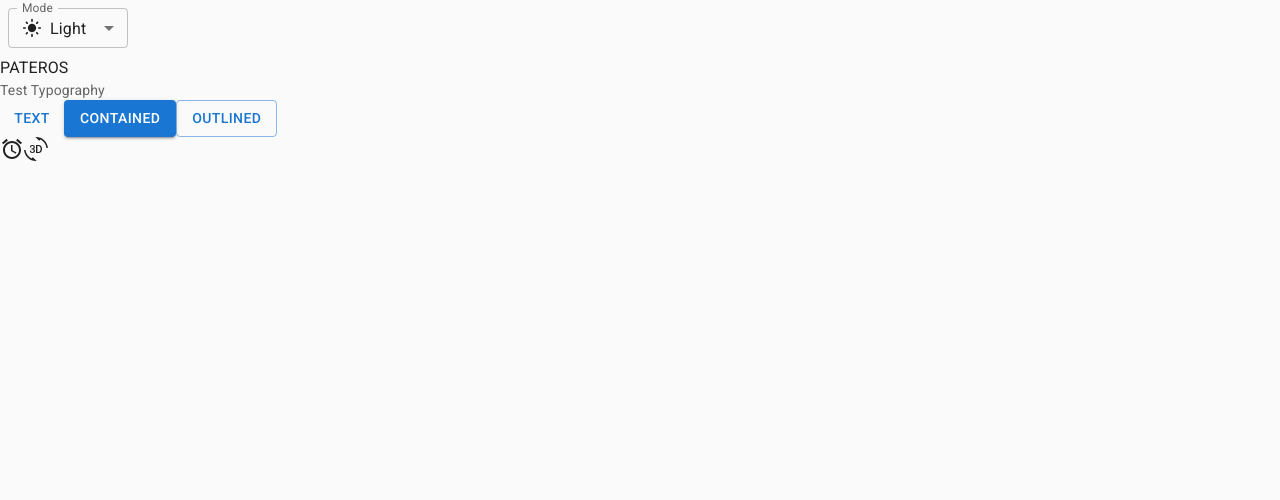
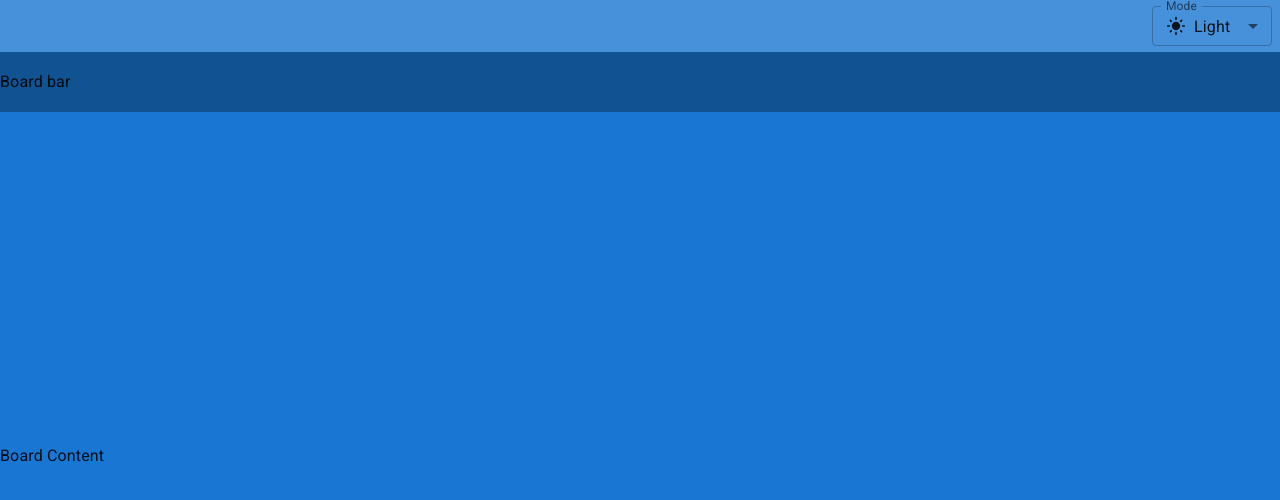
Before and after one commit to TuanPh1608/trello-web, a React (Vite) app: page / in a window 1280 px wide. Shown: the top 500 px of the page. Built offline with nearby package versions, Linux system fonts and the light colour scheme.

Commit message:
Refactor Project Structure

```diff
--- a/src/App.jsx
+++ b/src/App.jsx
@@ -1,78 +1,10 @@
-import { useColorScheme } from '@mui/material/styles'
-
-import Button from '@mui/material/Button'
-import AccessAlarm from '@mui/icons-material/AccessAlarm'
-import ThreeDRotation from '@mui/icons-material/ThreeDRotation'
-import Typography from '@mui/material/Typography'
-import Select from '@mui/material/Select'
-import MenuItem from '@mui/material/MenuItem'
-import Box from '@mui/material/Box'
-import FormControl from '@mui/material/FormControl';
-import InputLabel from '@mui/material/InputLabel';
-
-import LightModeIcon from '@mui/icons-material/LightMode'
-import DarkModeIcon from '@mui/icons-material/DarkMode'
-import SystemModeIcon from '@mui/icons-material/SystemUpdateAlt'
-
-
-function ModeToggle() {
-  const { mode, setMode } = useColorScheme()
-  if (!mode) {
-    return null
-  }
-
-  const handleChange = (event) => {
-
-    setMode(event.target.value)
-  }
-
-  return (
-    <FormControl sx={{ m: 1, minWidth: 120 }} size='small'>
-      <InputLabel id="label-select-mode">Mode</InputLabel>
-      <Select
-        labelId="label-select-mode"
-        id="select-mode"
-        value={mode}
-        label="Mode"
-        onChange={handleChange}
-        displayEmpty
-        inputProps={{ 'aria-label': 'Without label' }}
-      >
-        <MenuItem value="light">
-          <Box sx={{ display: 'flex', alignItems: 'center', gap: 1 }}>
-            <LightModeIcon fontSize='small' /> Light
-          </Box>
-
-        </MenuItem>
-        <MenuItem value="dark">
-          <Box sx={{ display: 'flex', alignItems: 'center', gap: 1 }}>
-            <DarkModeIcon fontSize='small' /> Dark
-          </Box>
-        </MenuItem>
-        <MenuItem value="system">
-          <Box sx={{ display: 'flex', alignItems: 'center', gap: 1 }}>
-            <SystemModeIcon fontSize='small' /> System
-          </Box>
-        </MenuItem>
-      </Select>
-    </FormControl >
-  )
-}
+import Board from './pages/Boards/_id'
 
 function App() {
   return (
     <>
-      <ModeToggle />
-      <div>PATEROS</div>
-      <Typography variant="body2" color="text.secondary">Test Typography</Typography>
-      <Button variant="text">Text</Button>
-      <Button variant="contained">Contained</Button>
-      <Button variant="outlined">Outlined</Button>
-
-      <br />
-      <AccessAlarm />
-      <ThreeDRotation />
-
+      {/* React Router Dom */}
+      <Board />
     </>
   )
 }
--- /dev/null
+++ b/src/components/AppBar/index.jsx
@@ -0,0 +1,19 @@
+import Box from '@mui/material/Box'
+import ModeSelect from '../ModeSelect'
+
+function AppBar() {
+    return (
+        <Box sx={{
+            backgroundColor: "primary.light",
+            width: '100%',
+            height: (theme) => theme.trelloCustom.appBarHeight,
+            display: 'flex',
+            justifyContent: 'end',
+            alignItems: 'center'
+        }}>
+            <ModeSelect />
+        </Box>
+    )
+}
+
+export default AppBar
--- /dev/null
+++ b/src/components/ModeSelect/index.jsx
@@ -0,0 +1,58 @@
+import { useColorScheme } from '@mui/material/styles'
+
+import Select from '@mui/material/Select'
+import MenuItem from '@mui/material/MenuItem'
+import Box from '@mui/material/Box'
+import FormControl from '@mui/material/FormControl';
+import InputLabel from '@mui/material/InputLabel';
+
+import LightModeIcon from '@mui/icons-material/LightMode'
+import DarkModeIcon from '@mui/icons-material/DarkMode'
+import SystemModeIcon from '@mui/icons-material/SystemUpdateAlt'
+
+function ModeSelect() {
+    const { mode, setMode } = useColorScheme()
+    if (!mode) {
+        return null
+    }
+
+    const handleChange = (event) => {
+
+        setMode(event.target.value)
+    }
+
+    return (
+        <FormControl sx={{ m: 1, minWidth: 120 }} size='small'>
+            <InputLabel id="label-select-mode">Mode</InputLabel>
+            <Select
+                labelId="label-select-mode"
+                id="select-mode"
+                value={mode}
+                label="Mode"
+                onChange={handleChange}
+                displayEmpty
+                inputProps={{ 'aria-label': 'Without label' }}
+            >
+                <MenuItem value="light">
+                    <Box sx={{ display: 'flex', alignItems: 'center', gap: 1 }}>
+                        <LightModeIcon fontSize='small' /> Light
+                    </Box>
+
+                </MenuItem>
+                <MenuItem value="dark">
+                    <Box sx={{ display: 'flex', alignItems: 'center', gap: 1 }}>
+                        <DarkModeIcon fontSize='small' /> Dark
+                    </Box>
+                </MenuItem>
+                <MenuItem value="system">
+                    <Box sx={{ display: 'flex', alignItems: 'center', gap: 1 }}>
+                        <SystemModeIcon fontSize='small' /> System
+                    </Box>
+                </MenuItem>
+            </Select>
+        </FormControl >
+    )
+}
+
+
+export default ModeSelect
--- /dev/null
+++ b/src/pages/Boards/BoardBar/index.jsx
@@ -0,0 +1,17 @@
+import Box from '@mui/material/Box'
+
+function BoardBar() {
+    return (
+        <Box sx={{
+            backgroundColor: "primary.dark",
+            width: '100%',
+            height: (theme) => theme.trelloCustom.boardBarHeight,
+            display: 'flex',
+            alignItems: 'center',
+        }}>
+            Board bar
+        </Box>
+    )
+}
+
+export default BoardBar
--- /dev/null
+++ b/src/pages/Boards/BoardContent/index.jsx
@@ -0,0 +1,16 @@
+import Box from '@mui/material/Box'
+function BoardContent() {
+    return (
+        <Box sx={{
+            backgroundColor: "primary.main",
+            width: '100%',
+            height: (theme) => `calc(100vh - ${theme.trelloCustom.appBarHeight} - ${theme.trelloCustom.boardBarHeight})`,
+            display: 'flex',
+            alignItems: 'center',
+        }}>
+            Board Content
+        </Box>
+    )
+}
+
+export default BoardContent
--- /dev/null
+++ b/src/pages/Boards/_id.jsx
@@ -0,0 +1,16 @@
+import Container from '@mui/material/Container';
+import AppBar from '../../components/AppBar';
+import BoardBar from "./BoardBar"
+import BoardContent from "./BoardContent"
+
+function Board() {
+    return (
+        <Container disableGutters maxWidth={false} sx={{ height: '100vh' }}>
+            <AppBar />
+            <BoardBar />
+            <BoardContent />
+        </Container >
+    )
+}
+
+export default Board
--- /dev/null
+++ b/src/pages/Boards/index.jsx
@@ -0,0 +1 @@
+//Board list
--- /dev/null
+++ b/src/redux/store.js
@@ -0,0 +1 @@
+//Redux: State Management Tool
--- a/src/theme.js
+++ b/src/theme.js
@@ -6,6 +6,11 @@ import { red } from '@mui/material/colors'
 const theme = createTheme({
     cssVariables: {
         colorSchemeSelector: '.mode-%s',
+    },
+    trelloCustom: {
+        appBarHeight: '52px',
+        boardBarHeight: '60px',
+
     },
     colorSchemes: {
         dark: {
--- /dev/null
+++ b/src/utils/constants.js
@@ -0,0 +1 @@
+export const API_ROOT = 'https://localhost:8017'
--- /dev/null
+++ b/src/utils/sorts.js
@@ -0,0 +1 @@
+//Sort Columms/Rows/Cards
```
